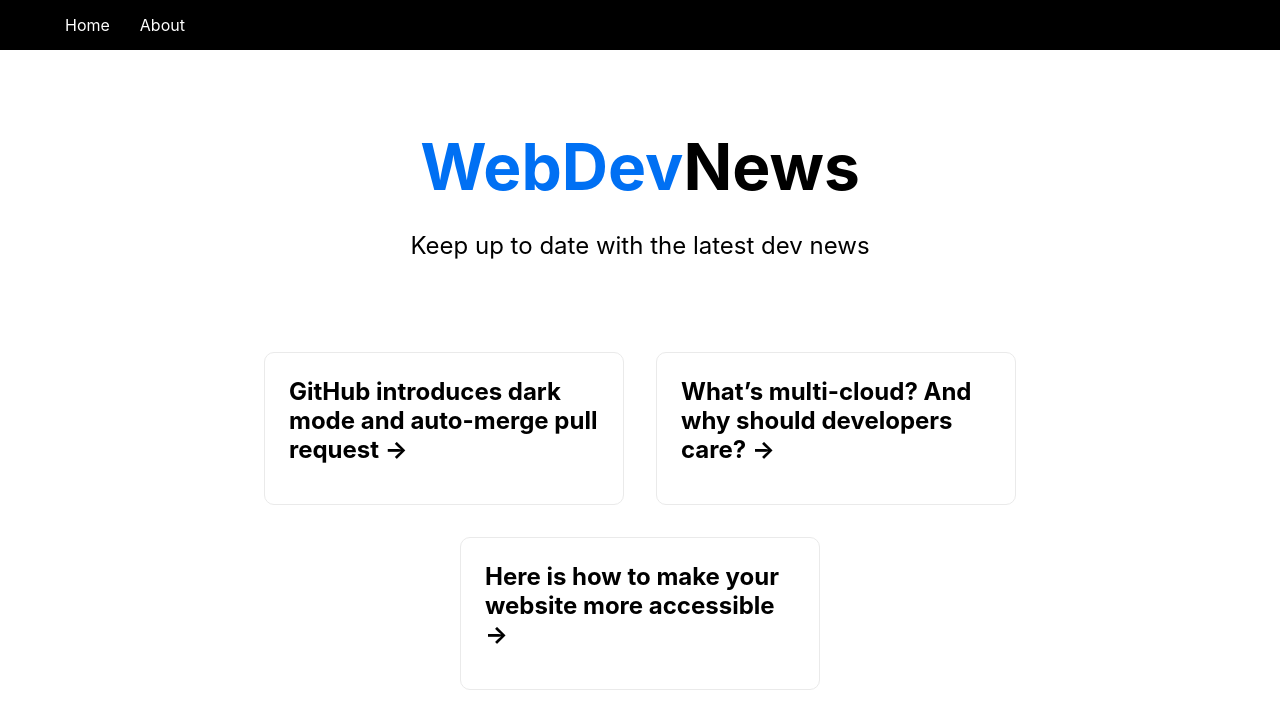
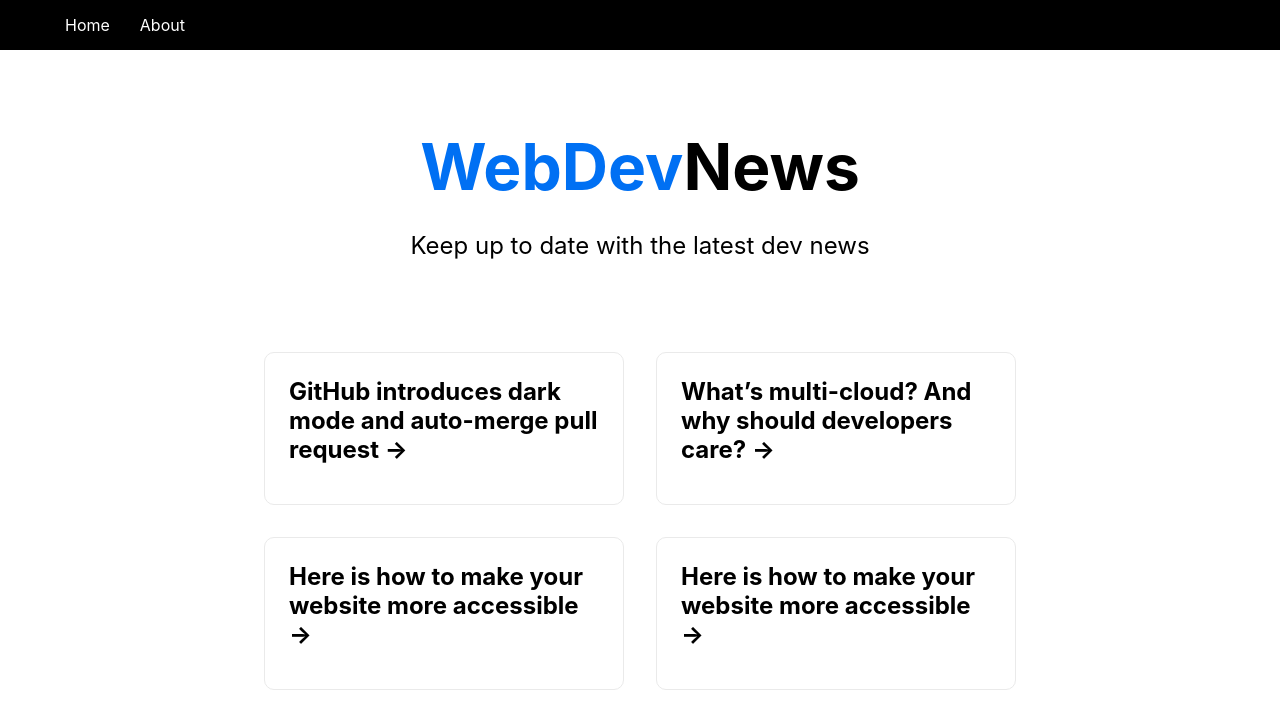
Before and after one commit to TommmyKelly/nextJsblog, a Next.js app: page / in a window 1280 px wide. Shown: the top 728 px of the page. Built offline with nearby package versions, Linux system fonts and the light colour scheme.

Commit message:
new post

```diff
--- a/data.js
+++ b/data.js
@@ -22,5 +22,12 @@ export const articles = [
     body:
       "There are many things to consider when setting up a website, and accessibility is one factor that can sometimes be overlooked. An accessible website is one that’s optimized for all people, including those with impaired vision or hearing, motor difficulties, or learning disabilities",
   },
-
+  {
+    id: "4",
+    title: "Here is how to make your website more accessible",
+    excerpt:
+      "An accessible website is one that’s optimized for all people, including those with disabilities...",
+    body:
+      "There are many things to consider when setting up a website, and accessibility is one factor that can sometimes be overlooked. An accessible website is one that’s optimized for all people, including those with impaired vision or hearing, motor difficulties, or learning disabilities",
+  },
 ];
```
